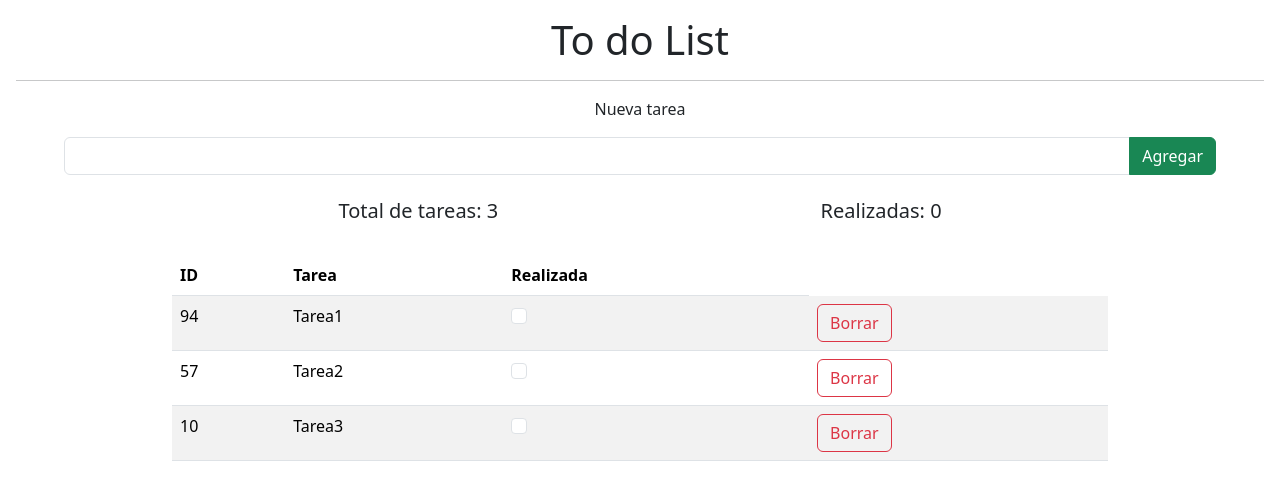
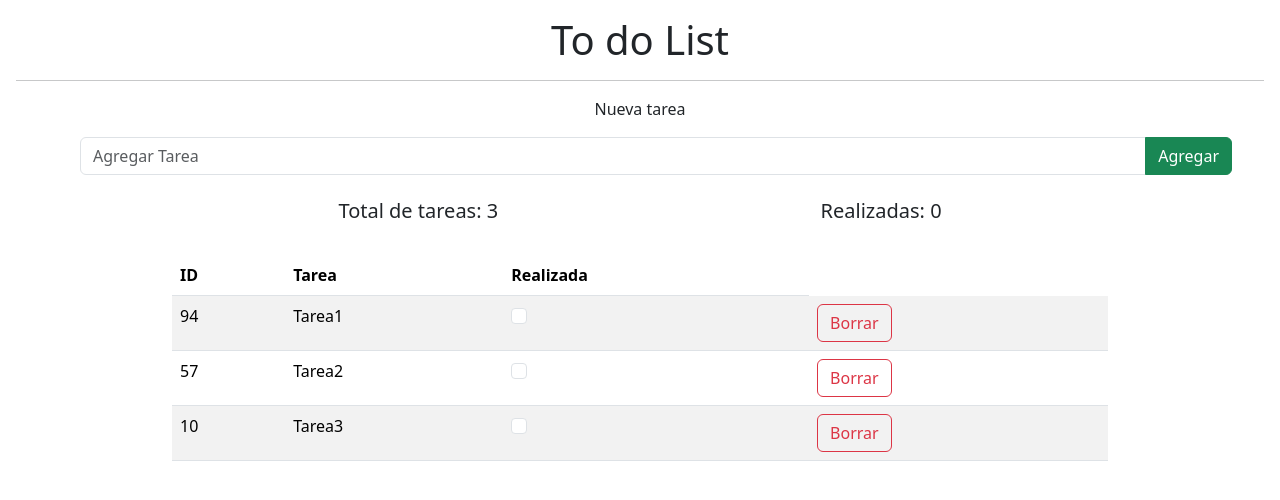
Before and after one commit to JorgeArandaP/DESAFIO5_JS, a plain HTML site: page index.html in a window 1280 px wide. Drawn offline with nearby package versions, Linux system fonts and the light colour scheme.

Commit message:
Se agrego placeholder al input de tarea

```diff
--- a/index.html
+++ b/index.html
@@ -12,8 +12,8 @@
     <h1 class="px-4 d-flex justify-content-center">To do List</h1>
     <hr>
     <p class="px-4 d-flex justify-content-center">Nueva tarea</p>
-    <div class="input-group mb-3 px-5">
-        <input id='nuevaTarea' type="text" class="form-control" placeholder="" aria-label="Recipient's username" aria-describedby="button-addon2">
+    <div class="input-group mb-3 px-5 mx-3">
+        <input id='nuevaTarea' type="text" class="form-control" placeholder="Agregar Tarea" aria-label="Recipient's username" aria-describedby="button-addon2">
         <button class="btn  btn-success" type="button" id="agregarTarea">Agregar</button>
     </div>
     <div id="resumenTareas" class=" d-flex justify-content-evenly mt-4 mb-4">
```
